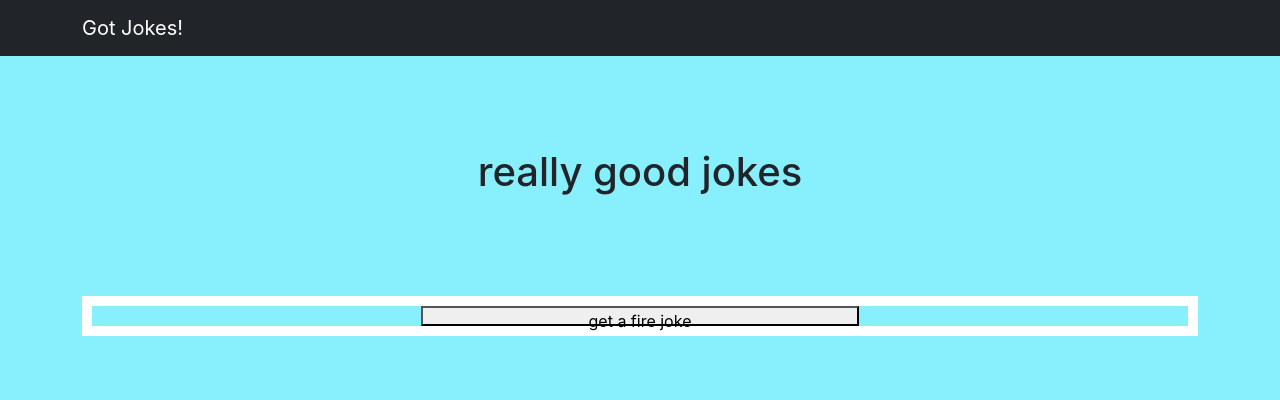
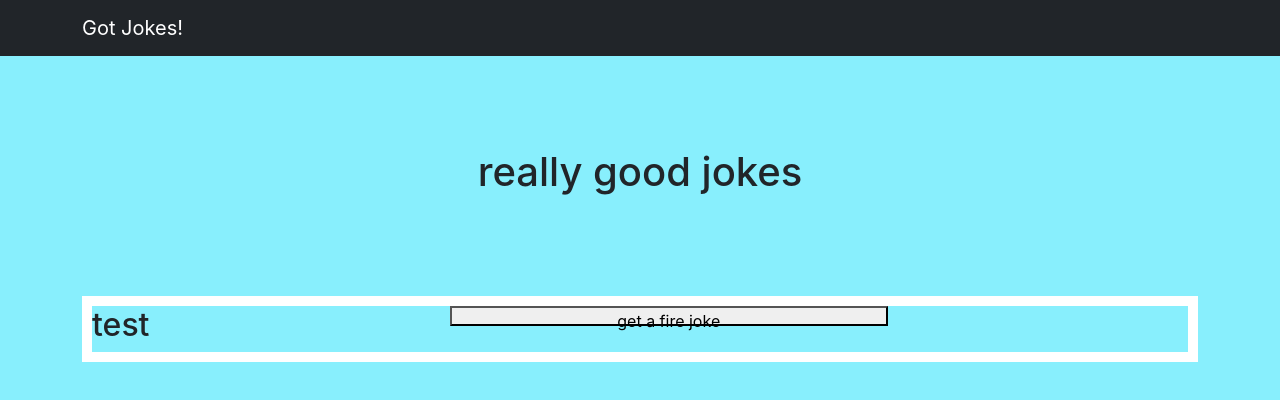
Before and after one commit to skeoswf/LAB-joke-generator-react, a Next.js app: page / in a window 1280 px wide. Shown: the top 400 px of the page. Built offline with nearby package versions, Linux system fonts and the light colour scheme.

Commit message:
Start api calls with hooks

```diff
--- a/components/Jokes.js
+++ b/components/Jokes.js
@@ -2,6 +2,7 @@ import React, { useState } from 'react';
 
 export default function Jokes() {
   const [buttonState, setButtonState] = useState(true);
+  // const [joke, setJoke] = useState('');
 
   const handleClick = () => {
     setButtonState(!buttonState);
@@ -12,6 +13,7 @@ export default function Jokes() {
   return (
     <>
       <div id="jokeContainer">
+        <h2>test</h2>
         { buttonState ? (
           <button type="button" onClick={handleClick}>get a fire joke</button>
         ) : (
--- a/styles/globals.css
+++ b/styles/globals.css
@@ -31,3 +31,7 @@ button {
   width: 40%;
   height: 2.5vh;
 }
+
+h2 {
+  display: flex;
+}
```
